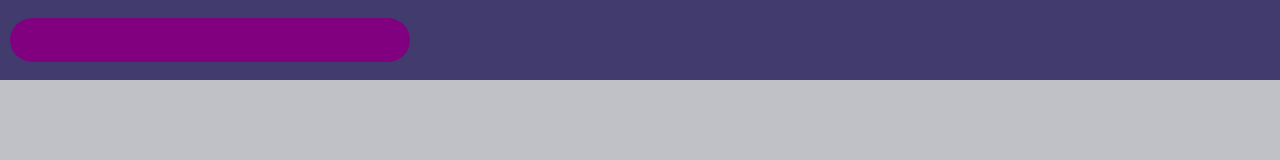
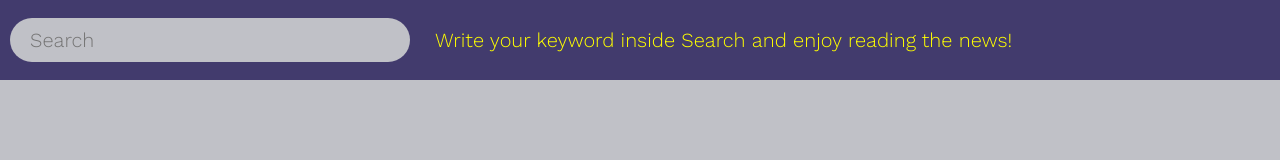
Before and after one commit to IremPeker/news-app, a website built with webpack: page src/index.html in a window 1280 px wide. Built offline with nearby package versions, Linux system fonts and the light colour scheme; no server answers.

Commit message:
Added search placeholder and an explanation

```diff
--- a/src/index.html
+++ b/src/index.html
@@ -14,7 +14,10 @@
   <body>
     <main id="container">
       <div class="header">
-        <input id="news-search" />
+        <input id="news-search" placeholder="Search" />
+        <p class="explanation">
+          Write your keyword inside Search and enjoy reading the news!
+        </p>
       </div>
       <div class="news-container">
         <div class="news"></div>
--- a/src/styles/main.scss
+++ b/src/styles/main.scss
@@ -3,6 +3,7 @@ $header-bg: #423b6d;
 $headerHeight: 80px;
 $labelDate: rgb(145, 103, 201);
 $labelSource: rgb(49, 170, 55);
+$textCol: yellow;
 
 body,
 body * {
@@ -10,7 +11,7 @@ body * {
   font-family: "Work Sans", sans-serif;
 }
 a:-webkit-any-link {
-  color: yellow;
+  color: $textCol;
   cursor: pointer;
   text-decoration: none;
 }
@@ -43,11 +44,16 @@ html {
       border-radius: 50px;
       padding: 10px 20px;
       width: 400px;
-      background: purple;
-      color: yellow;
+      background: $main-bg;
+      color: black;
       &:focus {
         outline: none;
       }
+    }
+    .explanation {
+      color: $textCol;
+      font-size: 20px;
+      margin-left: 25px;
     }
     .loading {
       background: url(../images/fox.svg) no-repeat scroll;
@@ -67,7 +73,7 @@ html {
         background: $header-bg;
         margin: 10px;
         border-radius: 10px;
-        color: yellow;
+        color: $textCol;
         overflow: hidden;
         flex-basis: 23%;
         transition: 0.5s;
```
Also changed, not shown: dist/index.html (deleted), dist/scripts/bundle.js (deleted), dist/styles/main.css (deleted), 1 other file.
